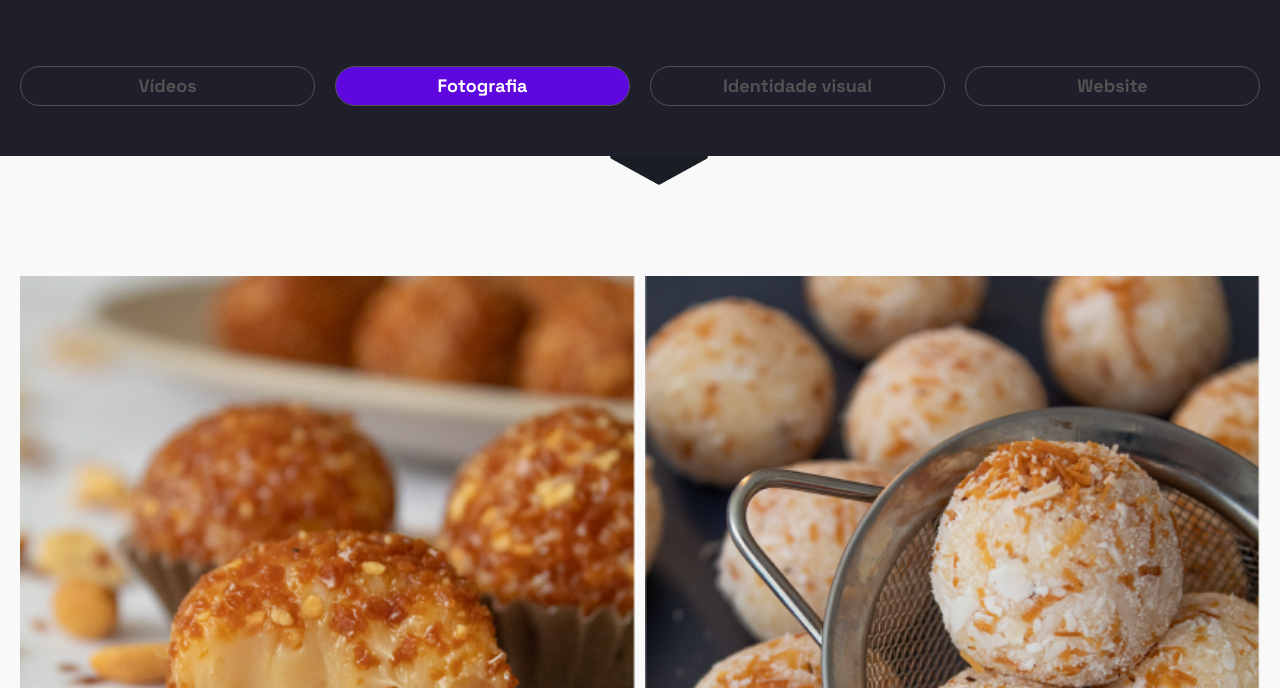
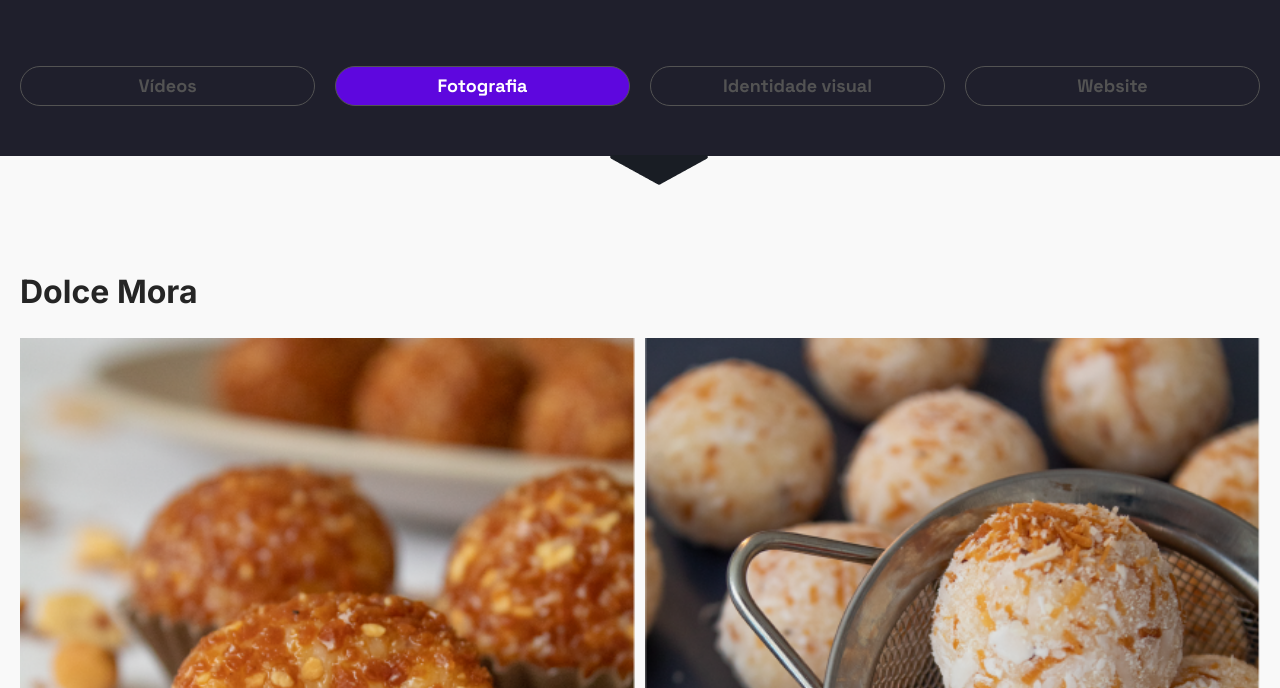
Before and after one commit to GMenegatto/bevelmedia-v2, a plain HTML site: page portfolio/fotografia.html in a window 1280 px wide. Shown: the part 112-800 px from the top of the page. Drawn offline with nearby package versions, Linux system fonts and the light colour scheme; files whose address does not match are found by name.

Commit message:
dolcemora

```diff
--- a/portfolio/fotografia.html
+++ b/portfolio/fotografia.html
@@ -57,8 +57,8 @@
         <div class="container header">
             <div class="logo">
                 <a href="../index.html">
-                <img alt="Logo Bevel Media" src="../assets/logo/logo-bco.svg">
-            </a>
+                    <img alt="Logo Bevel Media" src="../assets/logo/logo-bco.svg">
+                </a>
             </div>
             <nav>
                 <a title="Sobre" href="#about">Sobre</a>
@@ -117,6 +117,8 @@
 
     <section id="modalidades" class="section nossas-modalidades">
         <div class="container">
+
+            <h2 class="title">Dolce Mora</h2>
 
             <div class="home-demo">
                 <div id="owl-example" class="owl-carousel owl-theme">
--- a/portfolio/portfolio.scss
+++ b/portfolio/portfolio.scss
@@ -134,6 +134,14 @@ header {
     right: 0;
     text-align: center;
     bottom: -32px;
+}
+
+.title {
+    font-size: 32px;
+    margin-bottom: 30px;
+    font-weight: bold;
+    color: #252525;
+    font-family: 'Inter';
 }
 
 .fotos-section {
```
Also changed, not shown: portfolio/portfolio.css, 1 other file.
